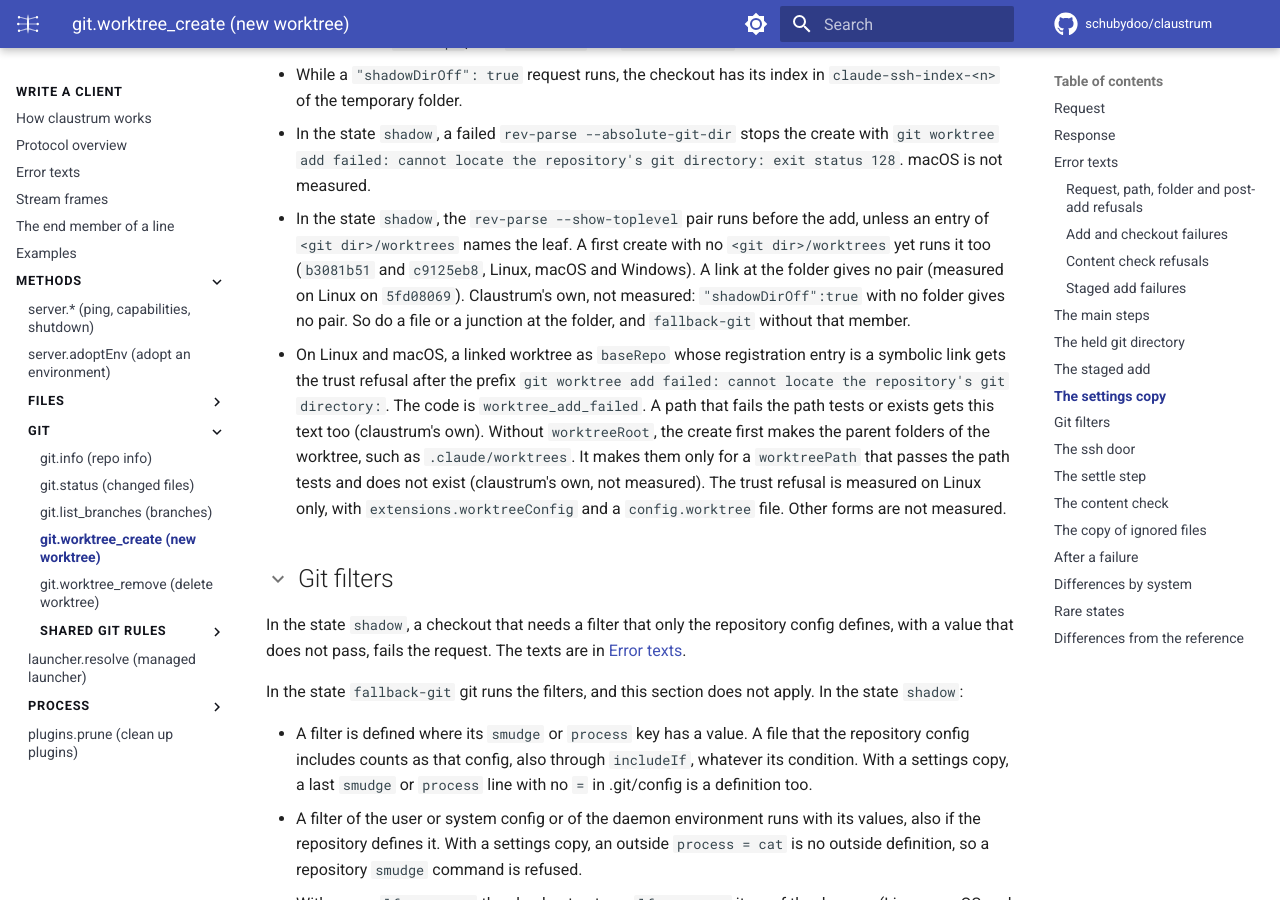
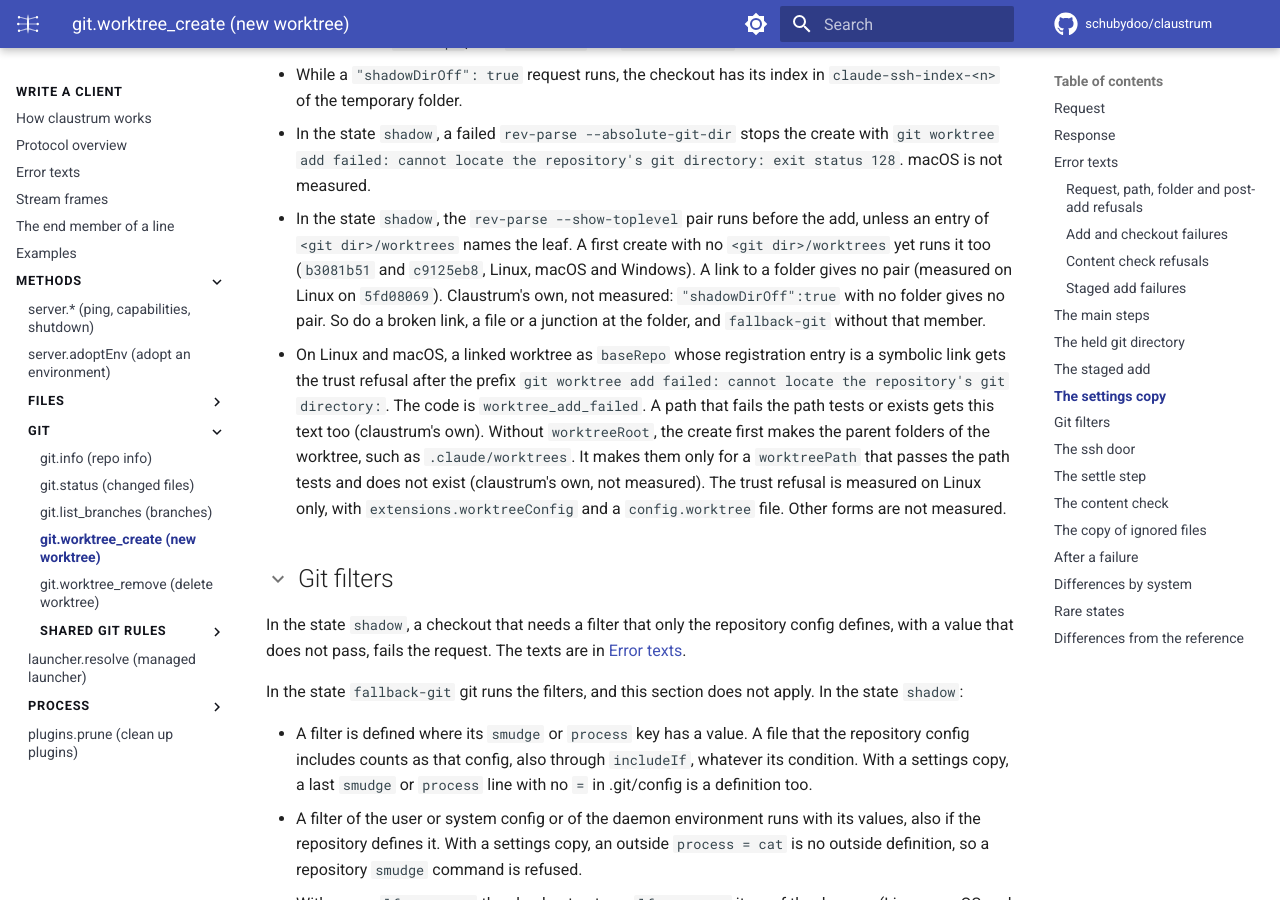
Before and after one commit to schubydoo/claustrum, an MkDocs documentation site: the page built from docs/protocol/git-worktree-create.md, in a window 1280 px wide and 900 px high, scrolled down 16602 px. Built offline with MkDocs 1.6.1 and Material for MkDocs 9.7.7, drawn with Linux system fonts in a browser that asks for light colours; comment, search, counter and statistics services are not loaded; some of the changed text lies outside the part shown.

Commit message:
docs(git): name the measured kind of link and the limit of the settle listing
A link to a folder at the worktrees folder gives no pair, as measured on
Linux on 5fd08069. A broken link joins the file and the junction as
claustrum's own. The leaf listing of the settle step runs only when the
settle call can start, and the time left is read again after it.

Co-Authored-By: Claude Opus 5.5 <noreply@anthropic.com>

```diff
--- a/docs/protocol/git-worktree-create.md
+++ b/docs/protocol/git-worktree-create.md
@@ -205,7 +205,7 @@ Git calls of the daemon read its copy of the repository's git settings. [The set
 - With `extensions.worktreeConfig` the new worktree gets the `config.worktree` file of `<git dir>`, or of a linked `baseRepo`, less `core.bare` and `core.worktree`.
 - While a `"shadowDirOff": true` request runs, the checkout has its index in `claude-ssh-index-<n>` of the temporary folder.
 - In the state `shadow`, a failed `rev-parse --absolute-git-dir` stops the create with `git worktree add failed: cannot locate the repository's git directory: exit status 128`. macOS is not measured.
-- In the state `shadow`, the `rev-parse --show-toplevel` pair runs before the add, unless an entry of `<git dir>/worktrees` names the leaf. A first create with no `<git dir>/worktrees` yet runs it too (`b3081b51` and `c9125eb8`, Linux, macOS and Windows). A link at the folder gives no pair (measured on Linux on `5fd08069`). Claustrum's own, not measured: `"shadowDirOff":true` with no folder gives no pair. So do a file or a junction at the folder, and `fallback-git` without that member.
+- In the state `shadow`, the `rev-parse --show-toplevel` pair runs before the add, unless an entry of `<git dir>/worktrees` names the leaf. A first create with no `<git dir>/worktrees` yet runs it too (`b3081b51` and `c9125eb8`, Linux, macOS and Windows). A link to a folder gives no pair (measured on Linux on `5fd08069`). Claustrum's own, not measured: `"shadowDirOff":true` with no folder gives no pair. So do a broken link, a file or a junction at the folder, and `fallback-git` without that member.
 - On Linux and macOS, a linked worktree as `baseRepo` whose registration entry is a symbolic link gets the trust refusal after the prefix `git worktree add failed: cannot locate the repository's git directory: `. The code is `worktree_add_failed`. A path that fails the path tests or exists gets this text too (claustrum's own). Without `worktreeRoot`, the create first makes the parent folders of the worktree, such as `.claude/worktrees`. It makes them only for a `worktreePath` that passes the path tests and does not exist (claustrum's own, not measured). The trust refusal is measured on Linux only, with `extensions.worktreeConfig` and a `config.worktree` file. Other forms are not measured.
 
 ## Git filters
```
Also changed, not shown: other parts of docs/protocol/git-worktree-create.md (+1 -1 lines), 1 other file.
